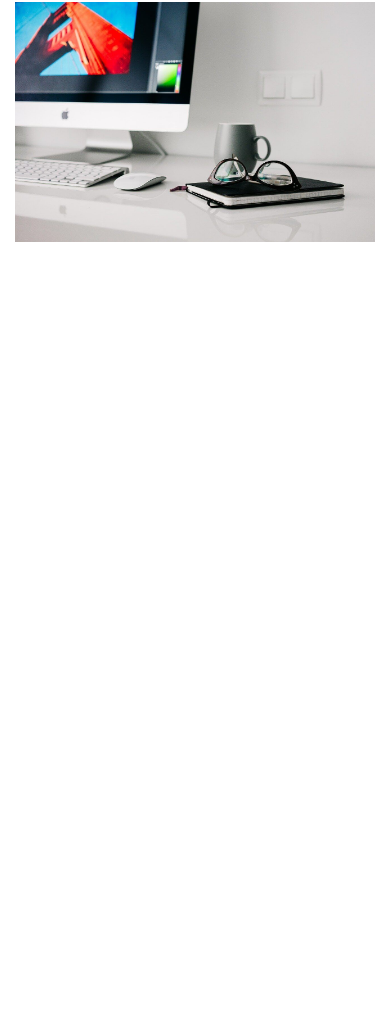
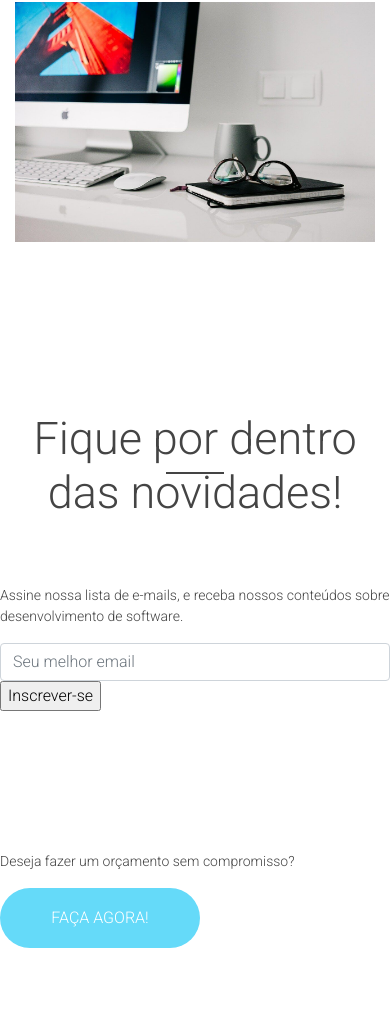
Before and after one commit to eugeniocarvalho/hdc-agency, a website: page index.html in a window 390 px wide. Shown: the part 10016-11034 px from the top of the page. Before the commit the page ends 10358 px from the top, so only its background shows below. Drawn offline with nearby package versions, Linux system fonts and the light colour scheme; a script that the page names is missing.

Commit message:
added newsletter-area and call-area

```diff
--- a/index.html
+++ b/index.html
@@ -356,6 +356,33 @@
           </div>
         </div>
       </div>
+
+      <!-- Newsletter -->
+      <div id="news-area">
+        <div class="container">
+          <div class="col-md-12">
+            <h3 class="main-title">Fique por dentro das novidades!</h3>
+          </div>
+
+          <p>Assine nossa lista de e-mails, e receba nossos conteúdos sobre desenvolvimento de software.</p>
+
+          <form action="">
+            <input type="email" class="form-control" id="email-input" placeholder="Seu melhor email">
+            <input type="submit" id="news-btn" value="Inscrever-se">
+
+          </form>
+        </div>
+      </div>
+
+      <!-- Call to action -->
+      <div id="call-area">
+        <div class="container">
+          <div class="row">
+            <p>Deseja fazer um orçamento sem compromisso?</p>
+            <button class="main-btn" id="call-btn">Faça agora!</button>
+          </div>
+        </div>
+      </div>
     </div>
   </main>
 
```
